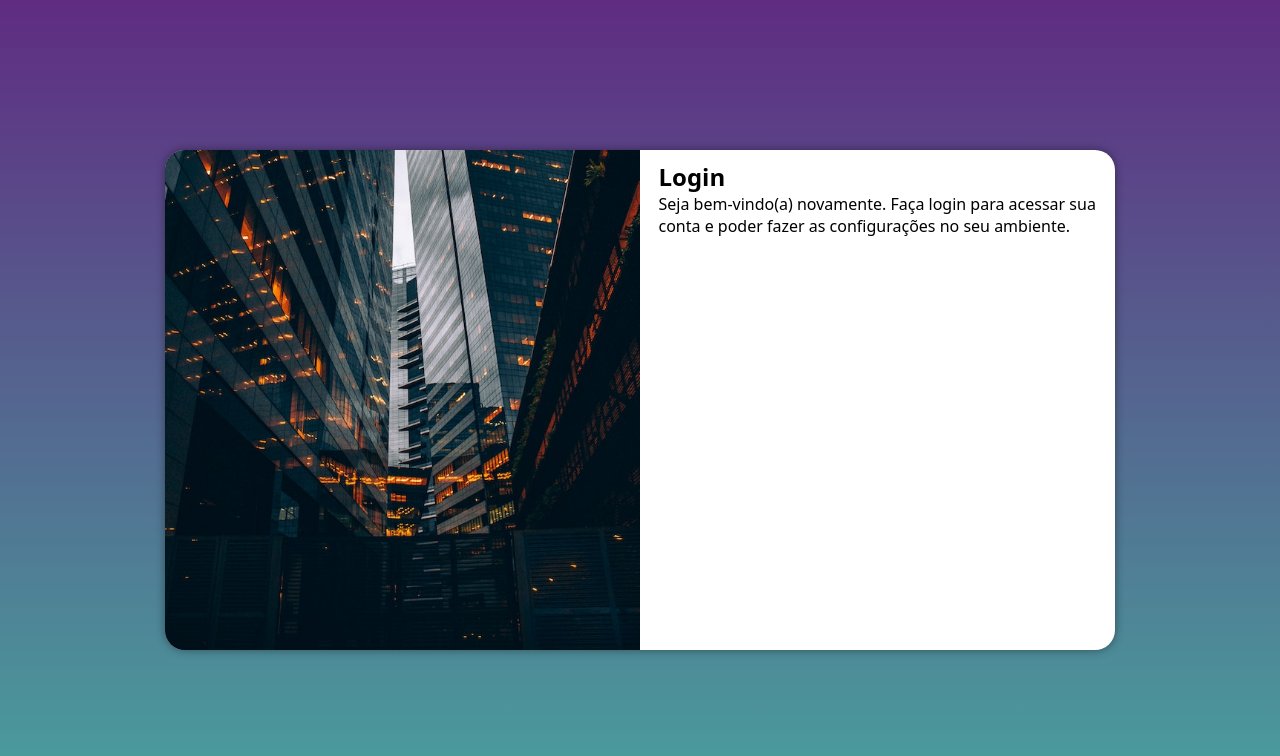
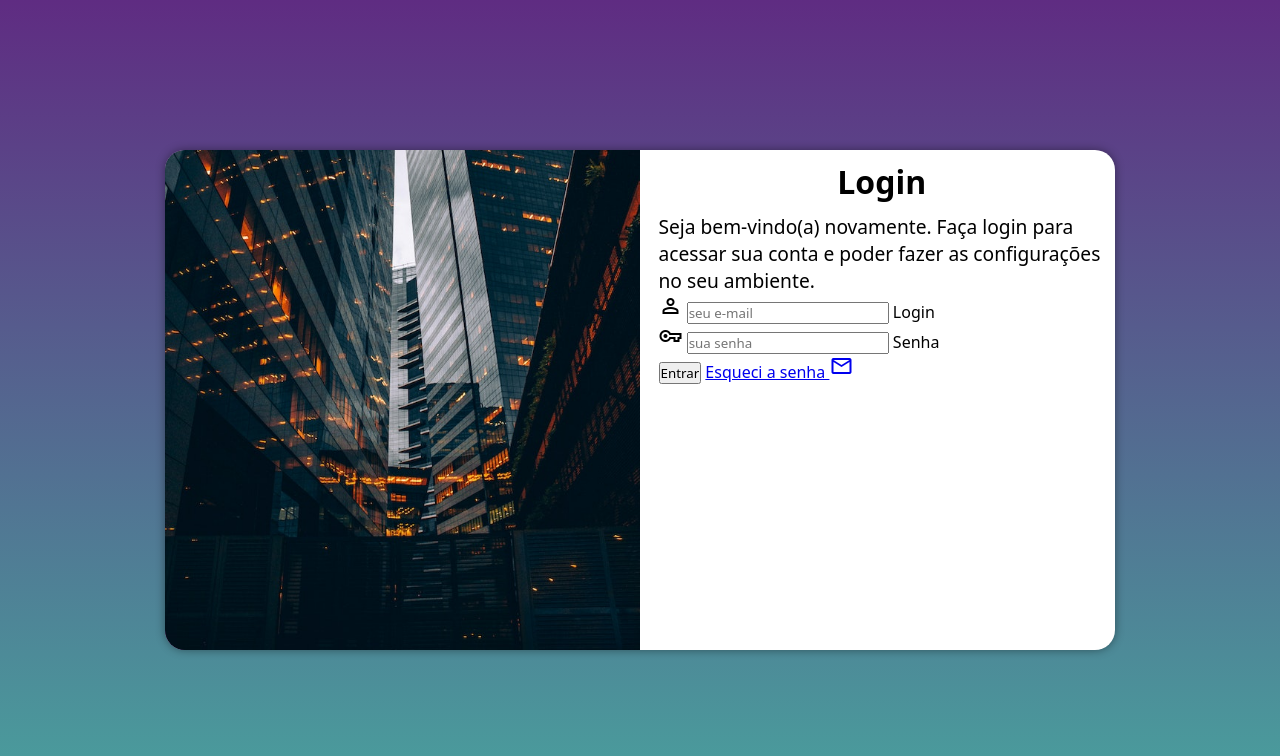
Before and after one commit to welitoncoutinho/projeto-login, a plain HTML site: page index.html in a window 1280 px wide. Drawn offline with nearby package versions, Linux system fonts and the light colour scheme.

Commit message:
fiz o formulario

```diff
--- a/estilos/media-query.css
+++ b/estilos/media-query.css
@@ -51,4 +51,12 @@ Grandes telas: acima de 1200px
         float: right;
         width: 47%;
     }
+
+    div#formulario > h1 {
+        font-size: 2em;
+    }
+
+    div#formulario > p {
+        font-size: 1.2em;
+    }
 }
--- a/estilos/style.css
+++ b/estilos/style.css
@@ -53,3 +53,12 @@ section#login > div#formulario {
     display: block;
     padding: 10px;
 }
+
+div#formulario > h1 {
+    text-align: center;
+    margin-bottom: 10px;
+}
+
+div#formulario > p {
+    font-size: 0.8em;
+}
--- a/index.html
+++ b/index.html
@@ -4,6 +4,9 @@
     <meta charset="UTF-8">
     <meta name="viewport" content="width=device-width, initial-scale=1.0">
     <title>Login</title>
+
+    <link href="https://fonts.googleapis.com/css2?family=Material+Symbols+Outlined" rel="stylesheet" />
+
     <link rel="stylesheet" href="estilos/style.css">
 
     <link rel="stylesheet" href="estilos/media-query.css">
@@ -17,8 +20,22 @@
             <div id="formulario">
                 <h1>Login</h1>
                 <p>Seja bem-vindo(a) novamente. Faça login para acessar sua conta e poder fazer as configurações no seu ambiente.</p>
-                <form action="login.php" method="post">
+                <form action="login.php" method="post" autocomplete="on">
+                    <div class="campo">
+                        <span class="material-symbols-outlined">person</span>
+                        <input type="email" name="login" id="ilogin" placeholder="seu e-mail" autocomplete="email" required maxlength="30">
 
+                        <label for="ilogin">Login</label>
+                    </div>
+                    <div class="campo">
+                        <span class="material-symbols-outlined">vpn_key</span>
+                        <input type="password" name="senha" id="isenha" placeholder="sua senha" autocomplete="current-password" required minlength="8" maxlength="20">
+                        <label for="isenha">Senha</label>
+                    </div>
+                    <input type="submit" value="Entrar">
+                    <a href="esqueci.html">
+                        Esqueci a senha <span class="material-symbols-outlined">mail</span>
+                    </a>
                 </form>
             </div>
         </section>
```
